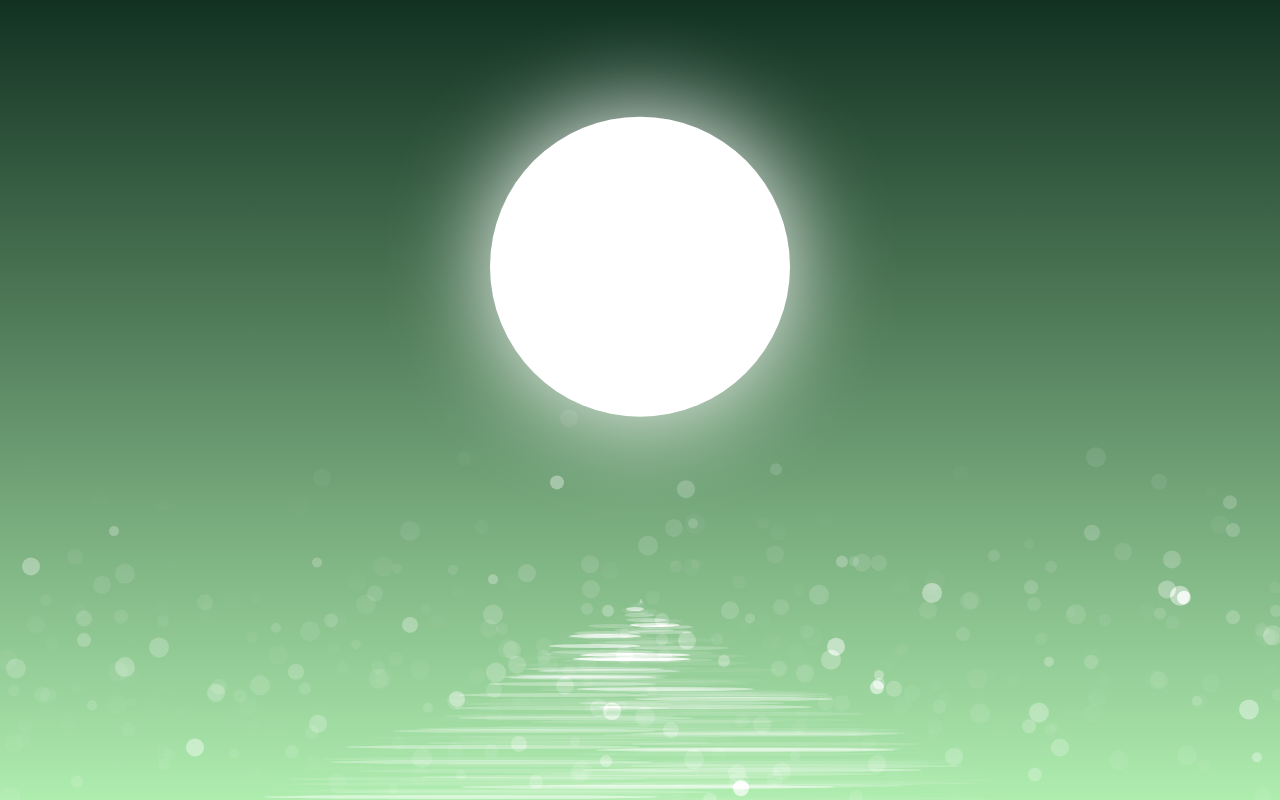
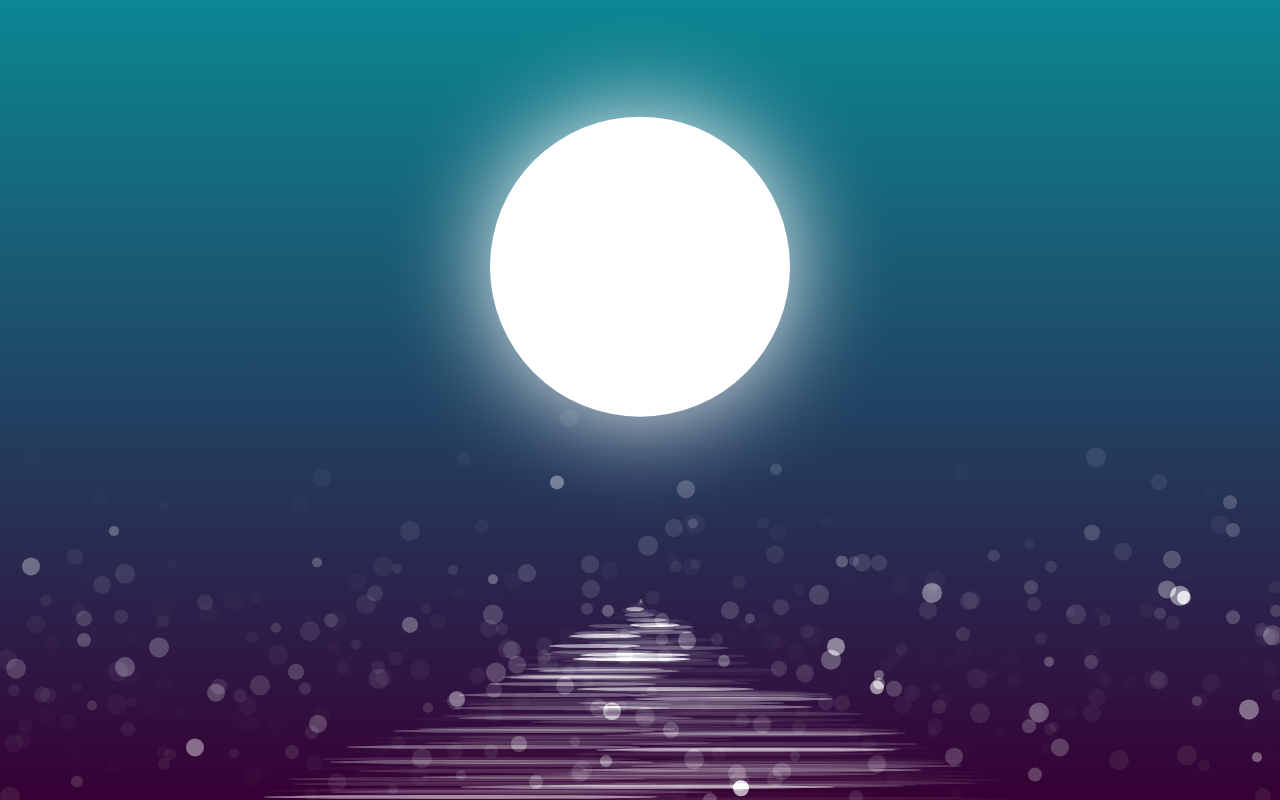
Before and after one commit to Pavan2321/test, a plain HTML site: page index.html in a window 1280 px wide. Drawn offline with Linux system fonts and the light colour scheme.

Commit message:
Update style.css

```diff
--- a/style.css
+++ b/style.css
@@ -6,6 +6,6 @@
   canvas#canvas {
     display: block;
     background: #360033;
-    background: -webkit-linear-gradient(to bottom, #123121, #afedaf);
-    background: linear-gradient(to bottom, #123121, #afedaf);
+    background: -webkit-linear-gradient(to bottom, rgb(11, 135, 147), rgb(54, 0, 51));
+    background: linear-gradient(to bottom, rgb(11, 135, 147), rgb(54, 0, 51));
   }
```
